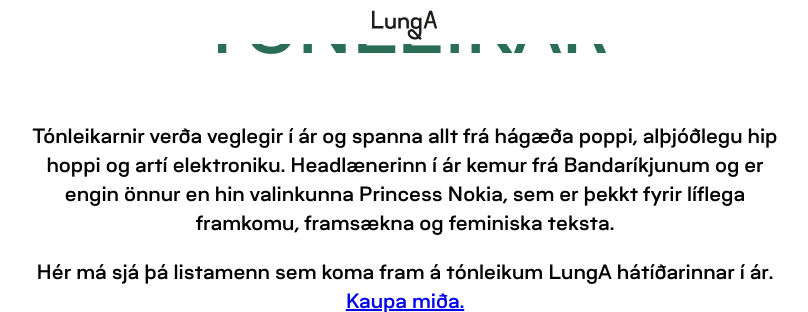
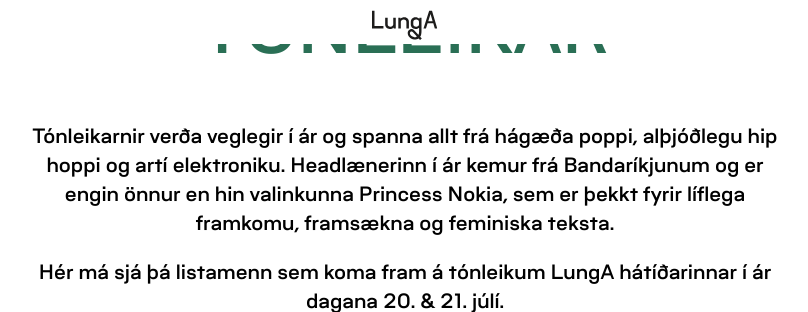
Before and after one commit to halldorel/lunga, a Jekyll site: the page built from pages/dagskra.md, in a window 1280 px wide and 900 px high, scrolled down 980 px, cut to the strip 0-312 px from the top of the window. Shown: the whole strip, without its empty margins (235-1043 px from the left). Built offline with Jekyll 4.4.1, drawn with Linux system fonts in a browser that asks for light colours; nearby versions of some CDN libraries; a script that is not in the unit is left out.

Commit message:
Update Page “dagskra”

```diff
--- a/pages/dagskra.md
+++ b/pages/dagskra.md
@@ -10,10 +10,10 @@
 
 Tónleikarnir verða veglegir í ár og spanna allt frá hágæða poppi, alþjóðlegu hip hoppi og artí elektroniku. Headlænerinn í ár kemur frá Bandaríkjunum og er engin önnur en hin valinkunna Princess Nokia, sem er þekkt fyrir líflega framkomu, framsækna og feminiska teksta.
 
-Hér má sjá þá listamenn sem koma fram á tónleikum LungA hátíðarinnar í ár. \
+Hér má sjá þá listamenn sem koma fram á tónleikum LungA hátíðarinnar í ár dagana 20. & 21. júlí. \
 [Kaupa miða. ](https://tix.is/is/event/5706/lunga-2018/)
 
-![](/img/uploads/lunga_fb_lineup_1.jpg)
+![null](/img/uploads/lunga_fb_lineup_1.jpg)
 
 # Listasmiðjur
 
@@ -29,12 +29,12 @@
 
 Skráning í smiðjur hefjast 1.maí. Nánar síðar.
 
+![](/img/uploads/lunga-1-64.jpg)
+
 # LungA talks og aðrir viðburðir
 
 LungA býður upp á háklassa alþjóðlega viðburði yfir alla vikuna og að tónlistarveislu LungA undanskylinni þá er öll dagskráin frí.
 
 Við erum um þessar mundir að setja saman dagskránna fyrir 2018 en nánari upplýsingar koma með nýrri heimasíðu.
 
-
-
 Fylgist vel með!
```
